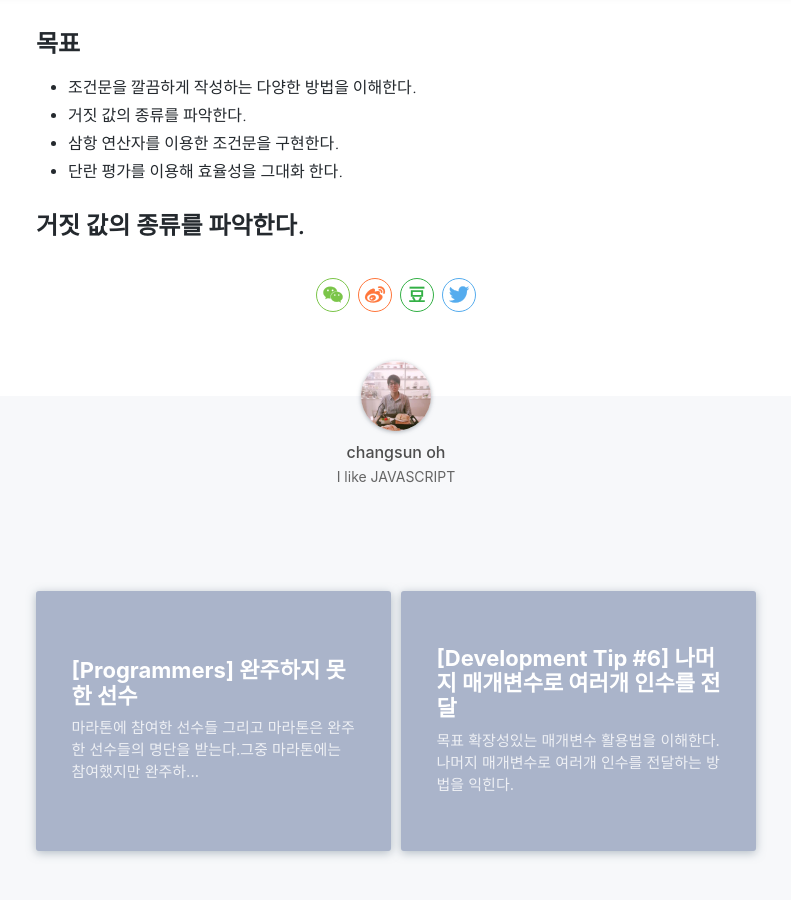
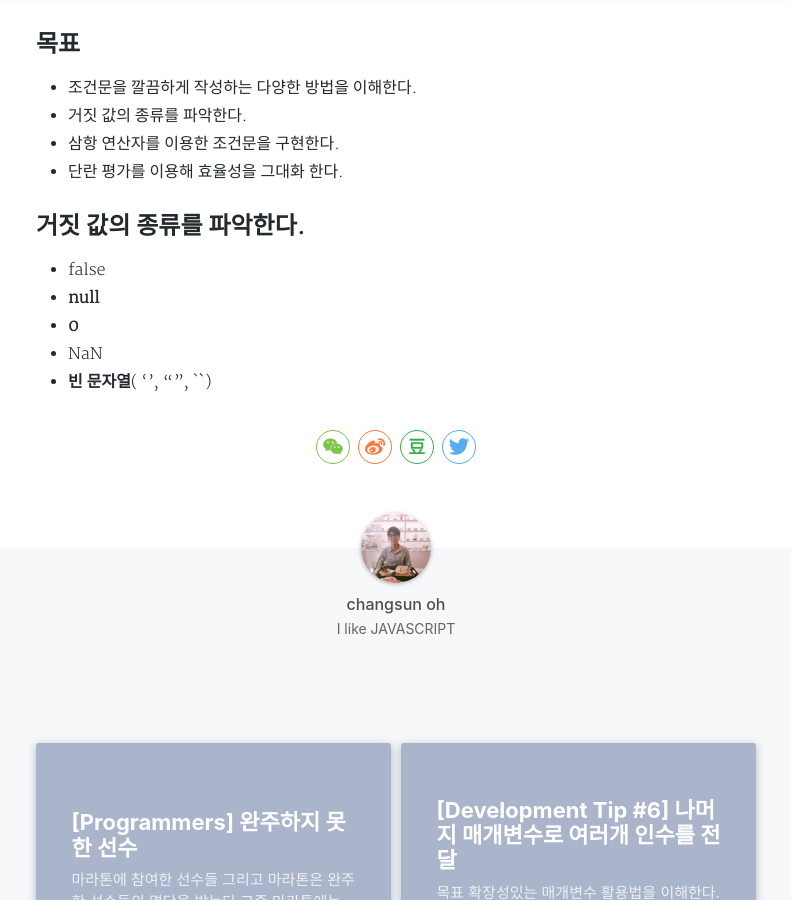
Before and after one commit to ckdtjs505/jsCoreStudy.github.io, a Jekyll site: the page built from _posts/2020-07-22-DevelopmentTip7.md, in a window 1280 px wide and 900 px high, scrolled down 370 px. Shown: the whole window, without its empty margins (244-1035 px from the left). Built offline with Jekyll 4.4.1, drawn with Linux system fonts in a browser that asks for light colours; nearby versions of some CDN libraries; comment, search, counter and statistics services are not loaded; a style sheet for code colours, icons or effects is not loaded.

Commit message:
Feat: 거짓값 찾기

```diff
--- a/_posts/2020-07-22-DevelopmentTip7.md
+++ b/_posts/2020-07-22-DevelopmentTip7.md
@@ -17,3 +17,9 @@ related: false
 - 단란 평가를 이용해 효율성을 그대화 한다.
 
 ## 거짓 값의 종류를 파악한다.
+
+- false
+- **null**
+- **0**
+- NaN
+- **빈 문자열**( '', "", ``)
```
